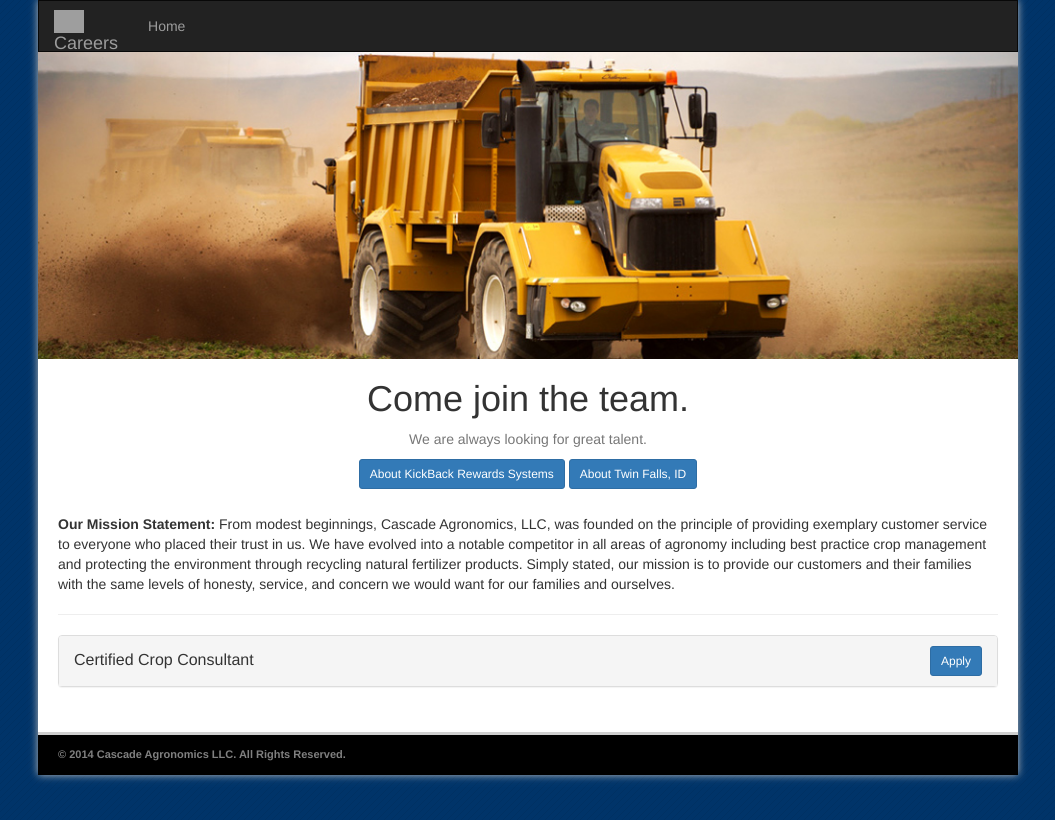
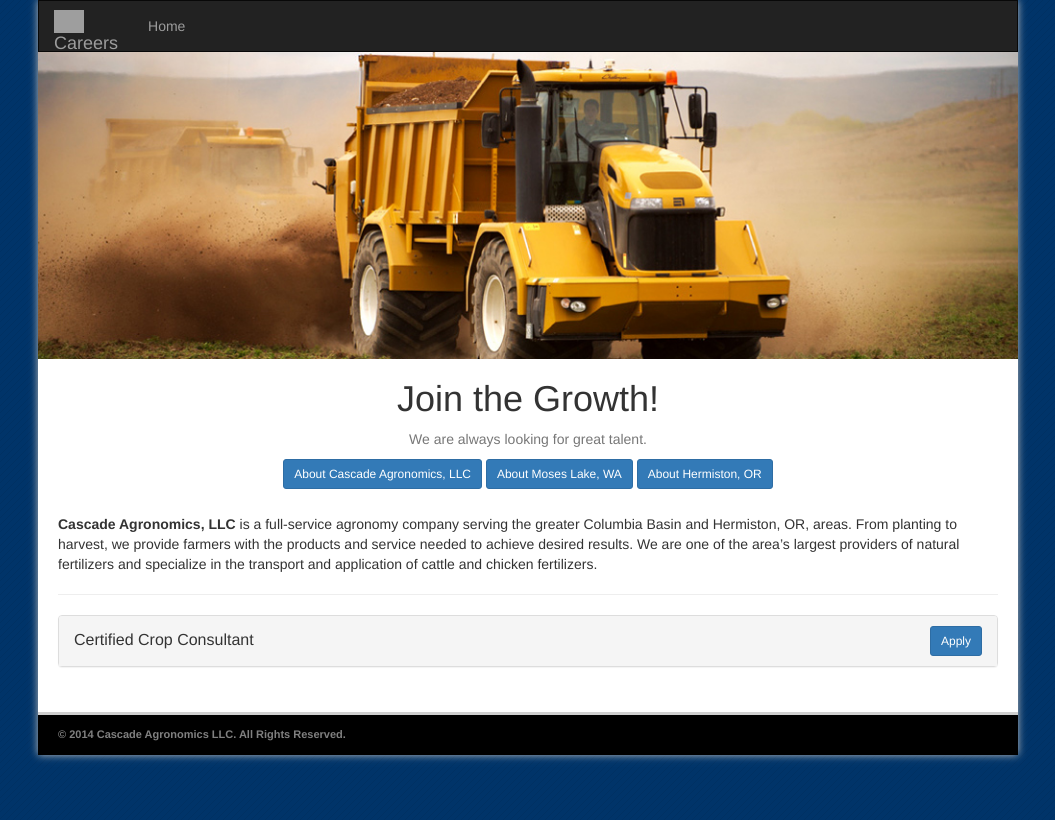
Before and after one commit to caadmin/cacareers, a Jekyll site: the page built from index.html, in a window 1280 px wide. Shown: the top 820 px of the page, without its empty margins (112-1167 px from the left). Built offline with Jekyll 4.4.1, drawn with Linux system fonts in a browser that asks for light colours; nearby versions of some CDN libraries; Markdown is read by kramdown in place of the engine named in the settings; grey boxes are pictures that could not be loaded.

Commit message:
adds moses and hermiston modal and more CA changes.

```diff
--- a/index.html
+++ b/index.html
@@ -3,21 +3,22 @@
 title: Careers
 ---
 
-<h1 class="text-center">Come join the team.</h1>
+<h1 class="text-center">Join the Growth!</h1>
 <p class="text-muted text-center">We are always looking for great talent.</p>
 
 <div class="text-center about-buttons">
-    <button class="btn btn-sm btn-primary" data-toggle="modal" data-target="#about-modal">About KickBack Rewards Systems</button>
-    <button class="btn btn-sm btn-primary" data-toggle="modal" data-target="#twin-falls-modal">About Twin Falls, ID</button>
+    <button class="btn btn-sm btn-primary" data-toggle="modal" data-target="#about-modal">About Cascade Agronomics, LLC</button>
+    <button class="btn btn-sm btn-primary" data-toggle="modal" data-target="#moses-lake-modal">About Moses Lake, WA</button>
+    <button class="btn btn-sm btn-primary" data-toggle="modal" data-target="#hermiston-modal">About Hermiston, OR</button>
 </div>
 
 {% include about-modal.html %}
-{% include twin-falls-modal.html %}
+{% include moses-lake-modal.html %}
+{% include hermiston-modal.html %}
 <br>
 
 <p>
-<strong> Our Mission Statement:</strong> From modest beginnings, Cascade Agronomics, LLC, was founded on the principle of providing exemplary customer service to everyone who placed their trust in us. We have evolved into a notable competitor in all areas of agronomy including best practice crop management and protecting the environment through recycling natural fertilizer products. Simply stated, our mission is to provide our customers and their families with the same levels of honesty, service, and concern we would want for our families and ourselves.
-</p>
+<strong> Cascade Agronomics, LLC</strong> is a full-service agronomy company serving the greater Columbia Basin and Hermiston, OR, areas. From planting to harvest, we provide farmers with the products and service needed to achieve desired results. We are one of the area’s largest providers of natural fertilizers and specialize in the transport and application of cattle and chicken fertilizers.
 
 <hr>
 
```
